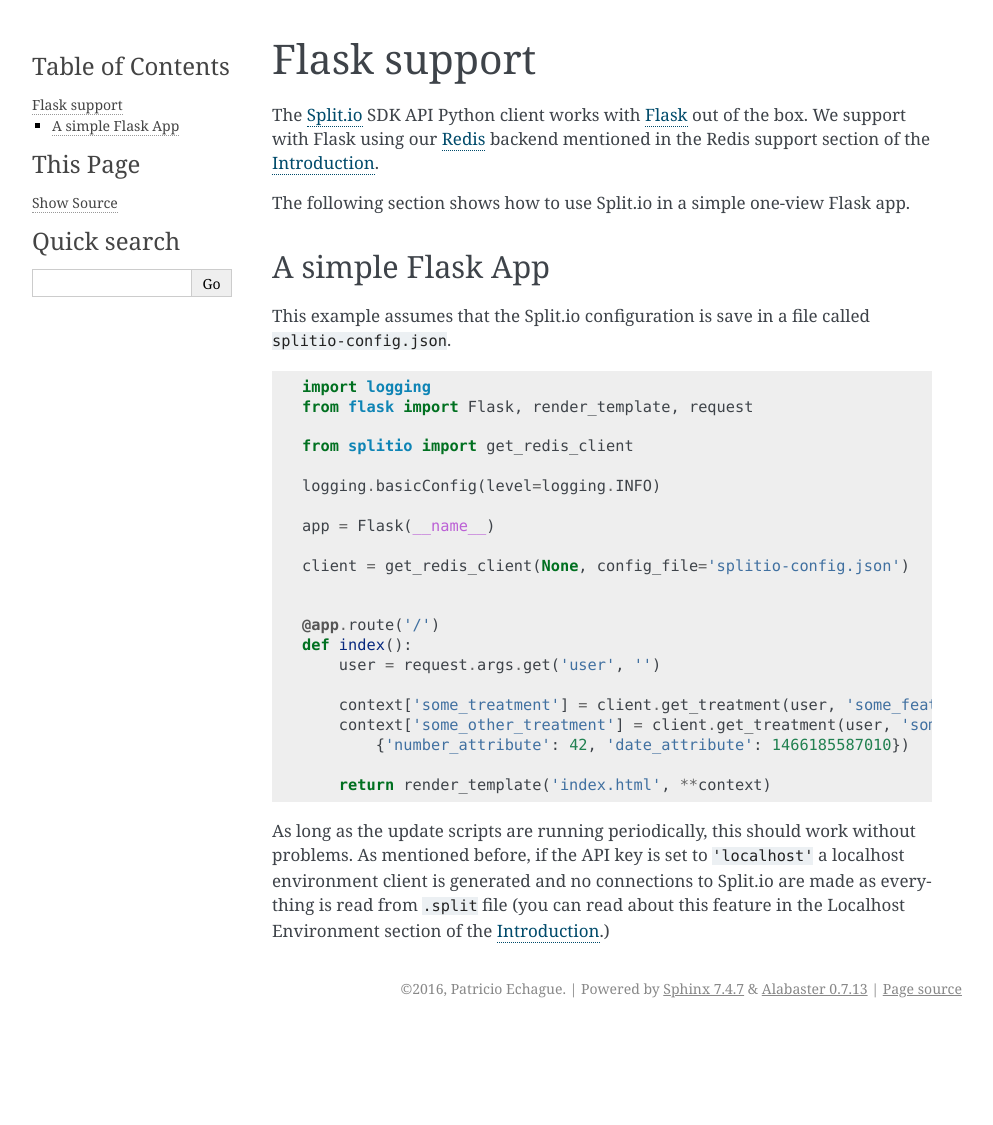
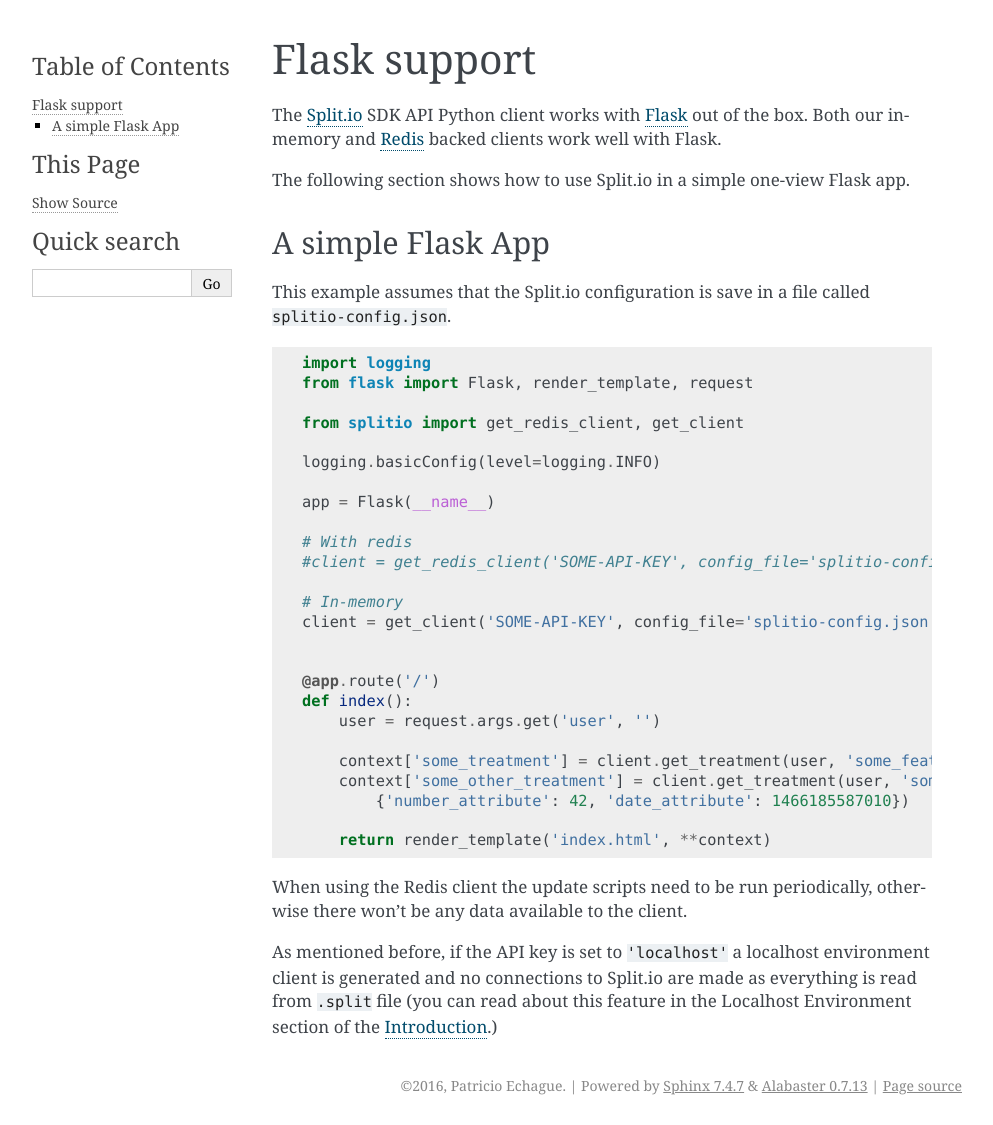
Before and after one commit to splitio/python-client, a Sphinx documentation site: the page built from doc/source/flask_support.rst, in a window 1280 px wide. Shown: the whole page, without its empty margins (148-1141 px from the left). Built offline with Sphinx 7.4.7, drawn with Linux system fonts in a browser that asks for light colours; before the commit the page ends 1028 px from its top, so only the background shows below that.

Commit message:
Update docs

```diff
--- a/doc/source/flask_support.rst
+++ b/doc/source/flask_support.rst
@@ -1,7 +1,7 @@
 Flask support
 =============
 
-The `Split.io <http://split.io/>`_ SDK API Python client works with `Flask <http://flask.pocoo.org/>`_ out of the box. We support with Flask using our `Redis <http://redis.io>`_ backend mentioned in the Redis support section of the :doc:`/introduction`.
+The `Split.io <http://split.io/>`_ SDK API Python client works with `Flask <http://flask.pocoo.org/>`_ out of the box. Both our in-memory and `Redis <http://redis.io>`_ backed clients work well with Flask.
 
 The following section shows how to use Split.io in a simple one-view Flask app.
 
@@ -13,13 +13,17 @@
     import logging
     from flask import Flask, render_template, request
 
-    from splitio import get_redis_client
+    from splitio import get_redis_client, get_client
 
     logging.basicConfig(level=logging.INFO)
 
     app = Flask(__name__)
 
-    client = get_redis_client(None, config_file='splitio-config.json')
+    # With redis
+    #client = get_redis_client('SOME-API-KEY', config_file='splitio-config.json')
+
+    # In-memory
+    client = get_client('SOME-API-KEY', config_file='splitio-config.json')
 
 
     @app.route('/')
@@ -32,4 +36,6 @@
 
         return render_template('index.html', **context)
 
-As long as the update scripts are running periodically, this should work without problems. As mentioned before, if the API key is set to ``'localhost'`` a localhost environment client is generated and no connections to Split.io are made as everything is read from ``.split`` file (you can read about this feature in the Localhost Environment section of the :doc:`/introduction`.)
+When using the Redis client the update scripts need to be run periodically, otherwise there won't be any data available to the client.
+
+As mentioned before, if the API key is set to ``'localhost'`` a localhost environment client is generated and no connections to Split.io are made as everything is read from ``.split`` file (you can read about this feature in the Localhost Environment section of the :doc:`/introduction`.)
```
